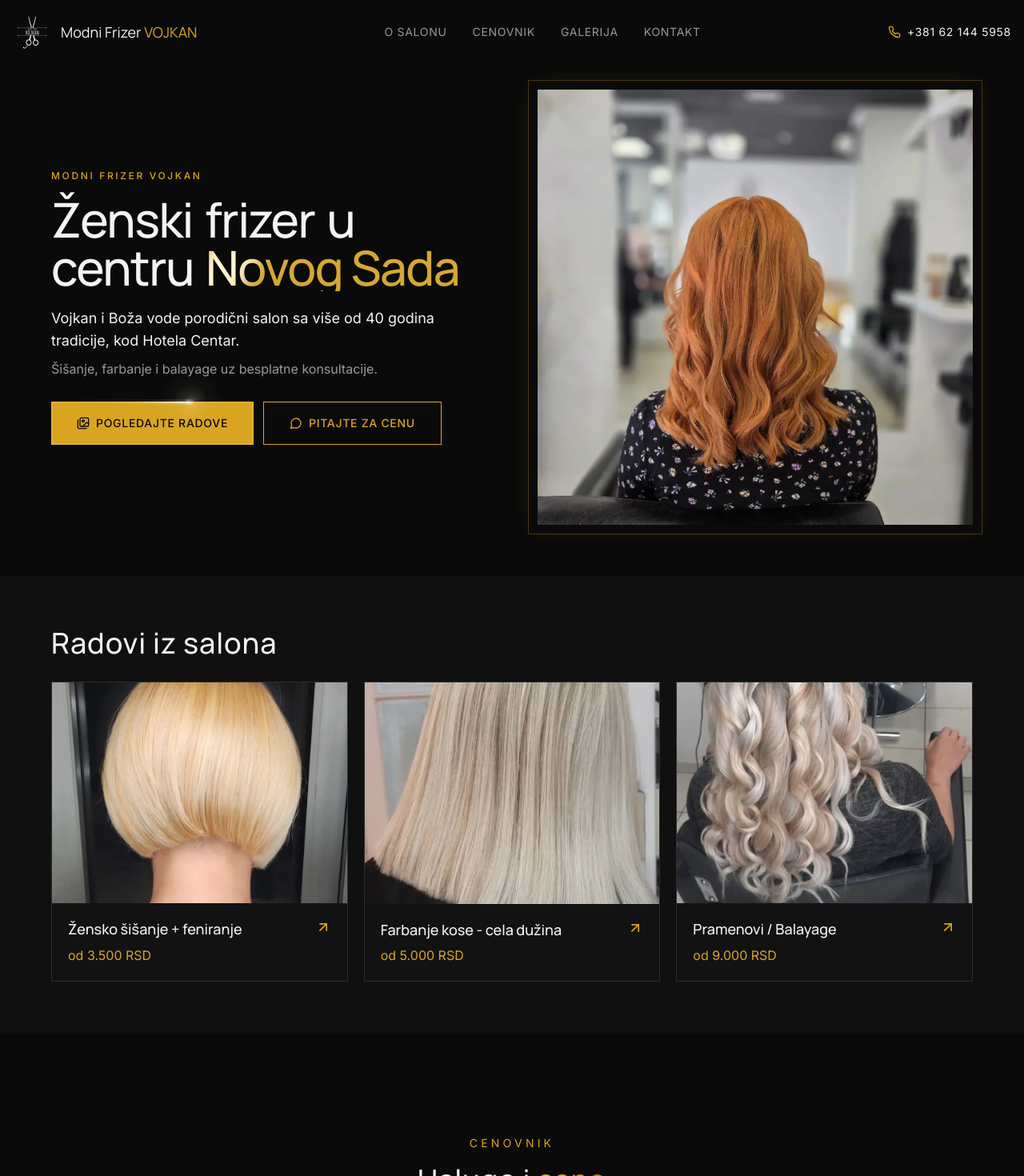
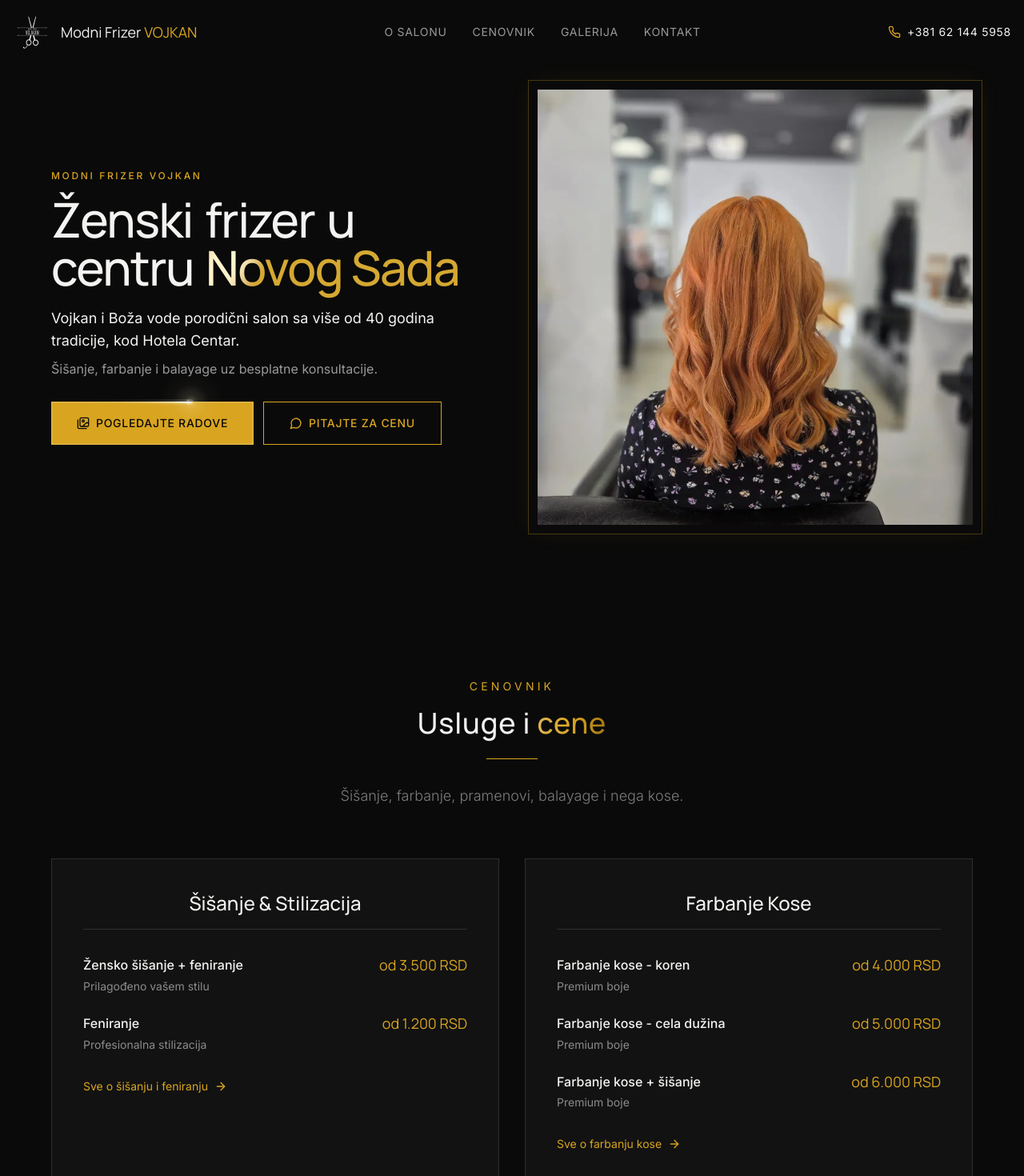
Before and after one commit to bcrnic/modni-frizer-vojkan, a React (Vite) app: page / in a window 1280 px wide. Shown: the top 1470 px of the page at 80% size. Built offline with nearby package versions, Linux system fonts and the light colour scheme.

Commit message:
Separate the gallery from the homepage intro and fix clipped heading text

```diff
--- a/src/components/FeaturedServices.tsx
+++ /dev/null
@@ -1,44 +0,0 @@
-import { ArrowUpRight } from "lucide-react";
-import { services } from "@/content/pricing";
-import { servicePagePath } from "@/content/servicePages";
-
-const featuredServices = services.flatMap(({ slug, items }) =>
-  slug ? items.flatMap((item) => item.featuredImage ? [{ ...item, slug, image: item.featuredImage }] : []) : [],
-);
-
-const FeaturedServices = () => (
-  <section aria-labelledby="featured-services-title" className="bg-secondary/30 px-4 py-12 md:px-8 md:py-16">
-    <div className="mx-auto max-w-6xl">
-      <h2 id="featured-services-title" className="heading-section mb-7">
-        Radovi iz salona
-      </h2>
-      <ul className="grid gap-5 sm:grid-cols-3">
-        {featuredServices.map(({ name, price, slug, image }) => (
-          <li key={slug}>
-            <a
-              href={servicePagePath(slug)}
-              className="group block h-full overflow-hidden border border-border bg-card transition-colors hover:border-primary focus-visible:outline focus-visible:outline-2 focus-visible:outline-offset-4 focus-visible:outline-primary"
-            >
-              <img
-                src={`${import.meta.env.BASE_URL}assets/${image.file}`}
-                alt={image.alt}
-                loading="lazy"
-                decoding="async"
-                className={`aspect-[4/3] w-full object-cover ${image.position ?? ""}`}
-              />
-              <div className="flex items-start justify-between gap-3 p-4 md:p-5">
-                <div>
-                  <h3 className="text-lg leading-snug">{name}</h3>
-                  <p className="mt-2 text-primary">{price}</p>
-                </div>
-                <ArrowUpRight className="h-5 w-5 shrink-0 text-primary" aria-hidden="true" />
-              </div>
-            </a>
-          </li>
-        ))}
-      </ul>
-    </div>
-  </section>
-);
-
-export default FeaturedServices;
--- a/src/components/Gallery.tsx
+++ b/src/components/Gallery.tsx
@@ -7,9 +7,9 @@ import { cn } from "@/lib/utils";
 
 const galleryImages = [
   {
-    src: `${import.meta.env.BASE_URL}assets/1.webp`,
-    alt: "Bakarni talasi (srednja dužina)",
-    caption: "Topla bakarna nijansa i mekani talasi",
+    src: `${import.meta.env.BASE_URL}assets/7.webp`,
+    alt: "Talasasta smeđa kosa",
+    caption: "Mekani talasi za prirodan, elegantan look",
   },
   {
     src: `${import.meta.env.BASE_URL}assets/8.webp`,
@@ -30,11 +30,6 @@ const galleryImages = [
     src: `${import.meta.env.BASE_URL}assets/2.webp`,
     alt: "Ledeno plavi lob (ravno)",
     caption: "Precizan rez i hladni tonovi plave",
-  },
-  {
-    src: `${import.meta.env.BASE_URL}assets/7.webp`,
-    alt: "Talasasta smeđa kosa",
-    caption: "Mekani talasi za prirodan, elegantan look",
   },
   {
     src: `${import.meta.env.BASE_URL}assets/5.webp`,
@@ -68,14 +63,12 @@ const galleryImages = [
   },
 ];
 
-// The first photo is the large feature tile; with three columns the grid then
-// fills exactly five rows. On phones the last photo spans both columns so the
-// two-column grid has no gap at the end.
+// The first photo spans two columns. On desktop the last one fills the final two cells.
 const tileClass = (index: number) =>
   cn(
-    index === 0 && "col-span-2 aspect-[4/5] md:aspect-auto md:row-span-2",
-    index === galleryImages.length - 1 && "col-span-2 md:col-span-1 aspect-[4/5]",
-    index !== 0 && index !== galleryImages.length - 1 && "aspect-[4/5]",
+    "aspect-[4/5]",
+    index === 0 && "col-span-2 md:aspect-auto md:row-span-2",
+    index === galleryImages.length - 1 && "md:col-span-2 md:aspect-auto",
   );
 
 const Gallery = () => {
--- a/src/components/Hero.tsx
+++ b/src/components/Hero.tsx
@@ -24,8 +24,16 @@ const Hero = ({ onBookingOpen }: HeroProps) => (
             "Ženski frizer u centru",
             {
               key: "city",
+              // Extend the gradient past descenders without changing line spacing.
               node: (
-                <ShinyText color="#d4a832" shineColor="#fff4cc" speed={2.6} delay={2.5} shineWidth={30}>
+                <ShinyText
+                  className="-my-[0.16em] py-[0.16em]"
+                  color="#d4a832"
+                  shineColor="#fff4cc"
+                  speed={2.6}
+                  delay={2.5}
+                  shineWidth={30}
+                >
                   Novog Sada
                 </ShinyText>
               ),
--- a/src/content/pricing.ts
+++ b/src/content/pricing.ts
@@ -8,7 +8,6 @@ export interface PriceItem {
   name: string;
   price: string;
   description: string;
-  featuredImage?: { file: string; alt: string; position?: string };
 }
 
 export interface PriceCategory {
@@ -23,12 +22,7 @@ export const services: PriceCategory[] = [
     category: "Šišanje & Stilizacija",
     slug: "zensko-sisanje-novi-sad",
     items: [
-      {
-        name: "Žensko šišanje + feniranje",
-        price: "od 3.500 RSD",
-        description: "Prilagođeno vašem stilu",
-        featuredImage: { file: "4.webp", alt: "Kratki plavi bob" },
-      },
+      { name: "Žensko šišanje + feniranje", price: "od 3.500 RSD", description: "Prilagođeno vašem stilu" },
       { name: "Feniranje", price: "od 1.200 RSD", description: "Profesionalna stilizacija" },
     ]
   },
@@ -37,12 +31,7 @@ export const services: PriceCategory[] = [
     slug: "farbanje-kose-novi-sad",
     items: [
       { name: "Farbanje kose - koren", price: "od 4.000 RSD", description: "Premium boje" },
-      {
-        name: "Farbanje kose - cela dužina",
-        price: "od 5.000 RSD",
-        description: "Premium boje",
-        featuredImage: { file: "2.webp", alt: "Ravna kosa u hladnoj plavoj nijansi" },
-      },
+      { name: "Farbanje kose - cela dužina", price: "od 5.000 RSD", description: "Premium boje" },
       { name: "Farbanje kose + šišanje", price: "od 6.000 RSD", description: "Premium boje" },
     ]
   },
@@ -50,12 +39,7 @@ export const services: PriceCategory[] = [
     category: "Pramenovi & Prelivi",
     slug: "balayage-novi-sad",
     items: [
-      {
-        name: "Pramenovi / Balayage",
-        price: "od 9.000 RSD",
-        description: "Prirodan izgled",
-        featuredImage: { file: "8.webp", alt: "Plavi balayage sa loknama", position: "object-[center_75%]" },
-      },
+      { name: "Pramenovi / Balayage", price: "od 9.000 RSD", description: "Prirodan izgled" },
       { name: "Pramenovi / Balayage + šišanje", price: "od 11.000 RSD", description: "Prirodan izgled" },
       { name: "Preliv / Toniranje", price: "od 4.000 RSD", description: "Osvežavanje boje" },
       { name: "Preliv / Toniranje + šišanje", price: "od 6.000 RSD", description: "Osvežavanje boje" },
--- a/src/pages/Index.tsx
+++ b/src/pages/Index.tsx
@@ -3,7 +3,6 @@ import Navigation from "@/components/Navigation";
 import Hero from "@/components/Hero";
 import About from "@/components/About";
 import Services from "@/components/Services";
-import FeaturedServices from "@/components/FeaturedServices";
 import Gallery from "@/components/Gallery";
 import Contact from "@/components/Contact";
 import Footer from "@/components/Footer";
@@ -27,10 +26,9 @@ const Index = () => {
       <Navigation onBookingOpen={handleBookingOpen} />
       <main>
         <Hero onBookingOpen={handleBookingOpen} />
-        <FeaturedServices />
         <Services />
+        <About />
         <Gallery />
-        <About />
         <FAQ />
         <Contact onBookingOpen={handleBookingOpen} />
       </main>
```
